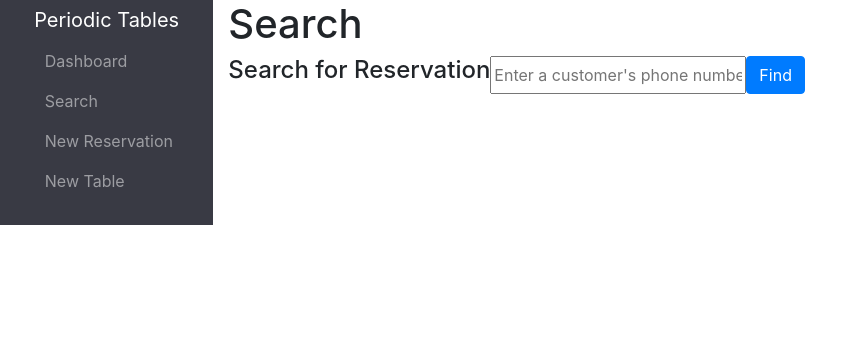
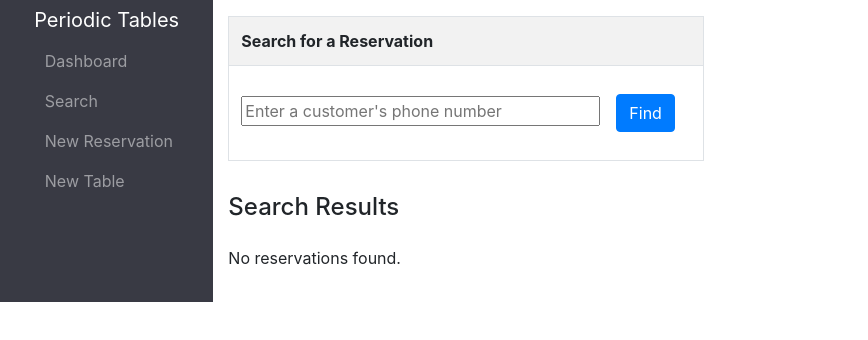
Before and after one commit to Thinkful-Ed/starter-restaurant-reservation, a React (Create React App) app in the folder front-end/: page /search in a window 1280 px wide. Shown: the top 340 px of the page, without its empty margins (0-868 px from the left). Built offline with nearby package versions, Linux system fonts and the light colour scheme; no server answers; a web font is replaced by a local one.

Commit message:
add search functionality for api call

```diff
--- a/front-end/src/search/Search.js
+++ b/front-end/src/search/Search.js
@@ -1,20 +1,70 @@
-import React from "react";
-
+import React, {useState} from "react";
+import ReservationsList from "../reservations/ReservationsList";
+import { reservationSearch } from "../utils/api";
+import ErrorAlert from "../layout/ErrorAlert";
 
 function Search(){
 
+  const [reservations, setReservations] = useState([]);
+  const [reservationsError, setReservationsError] = useState(null);
+  const [searchFormData, setSearchFormData] = useState({});
+
+  const handleSearch = async (event) => {
+    event.preventDefault();
+    const abortController = new AbortController();
+    try {
+        const reservationsFromAPI = await reservationSearch({ mobile_number:searchFormData.mobile_number }, abortController.signal);
+        setReservations(reservationsFromAPI);
+    }
+    catch (error) {
+        if (error) {
+          setReservationsError(error);
+        }
+    }
+
+    //}
+    return () => abortController.abort();
+};
+
+
+const handleSearchChange = ({ target }) => {
+  setSearchFormData({
+      ...searchFormData,
+      [target.name]: target.value,
+  });
+};
     return(
         <main>
-      <h1>Search</h1>
+      <div className="d-md-flex mb-3 pt-3">
+      {reservationsError &&
+                <ErrorAlert error={reservationsError} />
+            }
+      <form name="Tables" onSubmit={handleSearch}>
+                <table className="table table-bordered table-condensed table-striped">
+<tbody>
+<tr><th>Search for a Reservation</th></tr>
+<tr>
+<td>
+        <input name="mobile_number"
+              type="text"
+              size="30"
+              placeholder="Enter a customer's phone number"
+              onChange={handleSearchChange}
+              value={searchFormData.mobile_number}/>
+              <button type="submit"  className="btn btn-primary m-3">Find</button>
+              </td>
+              </tr>
+                    </tbody>
+                </table>
+            </form>
+      </div>
       <div className="d-md-flex mb-3">
-        <h4 className="mb-0">Search for Reservation</h4>
+        <h4>Search Results</h4>
+        </div>
+        <div className="d-md-flex mb-3">
+        {reservations.length > 0 ? <ReservationsList reservations={reservations} /> : <p>No reservations found.</p>}
+        </div>
 
-        <input name="mobile_number"
-              type="phone"
-              placeholder="Enter a customer's phone number" />
-              <button type="submit" className="btn btn-primary mr-3">Find</button>
-
-      </div>
     </main>
   );
 
--- a/front-end/src/tables/TableSeating.js
+++ b/front-end/src/tables/TableSeating.js
@@ -123,7 +123,7 @@ function TableSeating() {
             {reservationError &&
                 <ErrorAlert error={reservationError} />
             }
-            <form name="Tables" onSubmit={formValidation}>
+            <form name="TableSeating" onSubmit={formValidation}>
                 <table className="table table-bordered table-condensed table-striped">
                     <tbody>
                         <tr>
--- a/front-end/src/utils/api.js
+++ b/front-end/src/utils/api.js
@@ -68,6 +68,22 @@ export async function listReservations(params, signal) {
     .then(formatReservationTime);
 }
 
+
+/**
+ * Retrieves all existing reservations by mobile number.
+ * @returns {Promise<[reservation]>}
+ *  a promise that resolves to a possibly empty array of reservation saved in the database.
+ */
+
+export async function reservationSearch(params, signal) {
+  const url = new URL(`${API_BASE_URL}/reservations`);
+  Object.entries(params).forEach(([key, value]) =>
+    url.searchParams.append(key, value.toString())
+  );
+  return await fetchJson(url, { headers, signal }, [])
+    .then(formatReservationDate)
+    .then(formatReservationTime);
+}
 
 /**
  * Saves reservation to the database.
```
Also changed, not shown: 2 other files (tests, documents, lock files or other folders).
